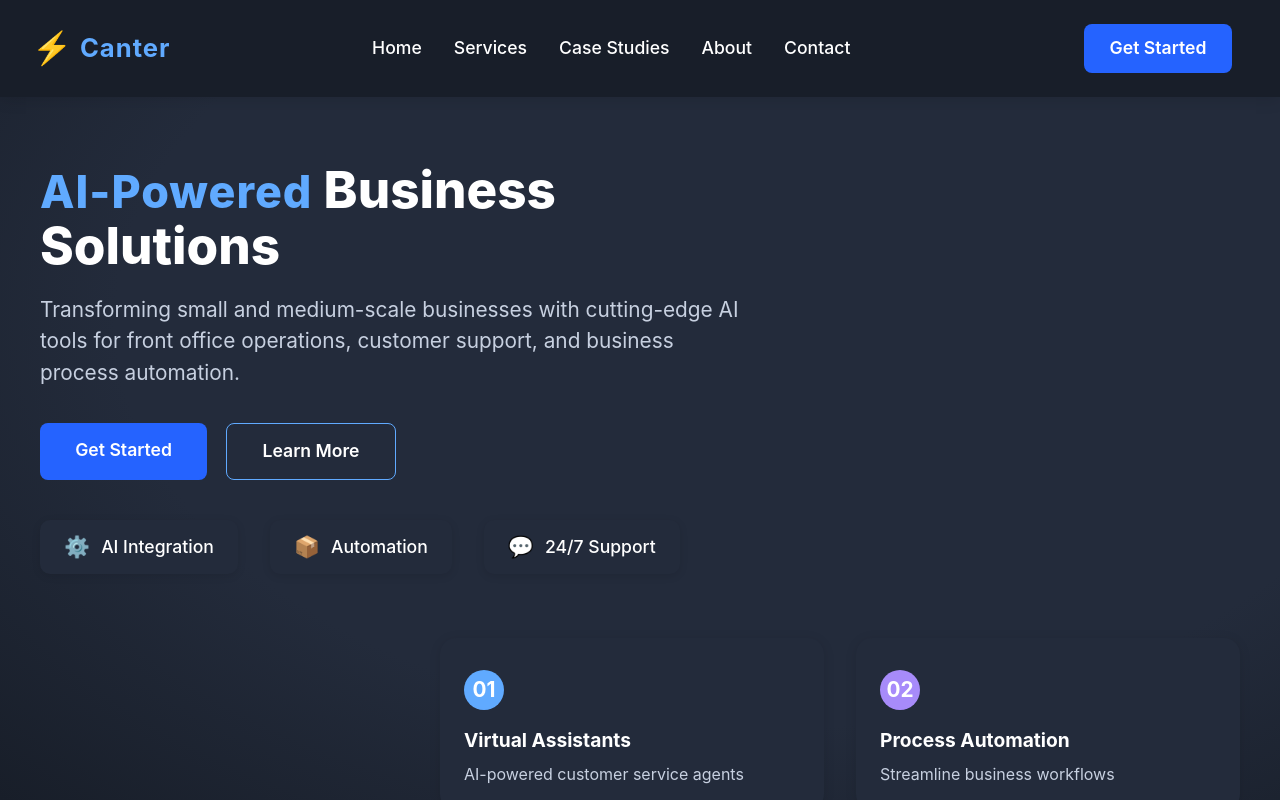
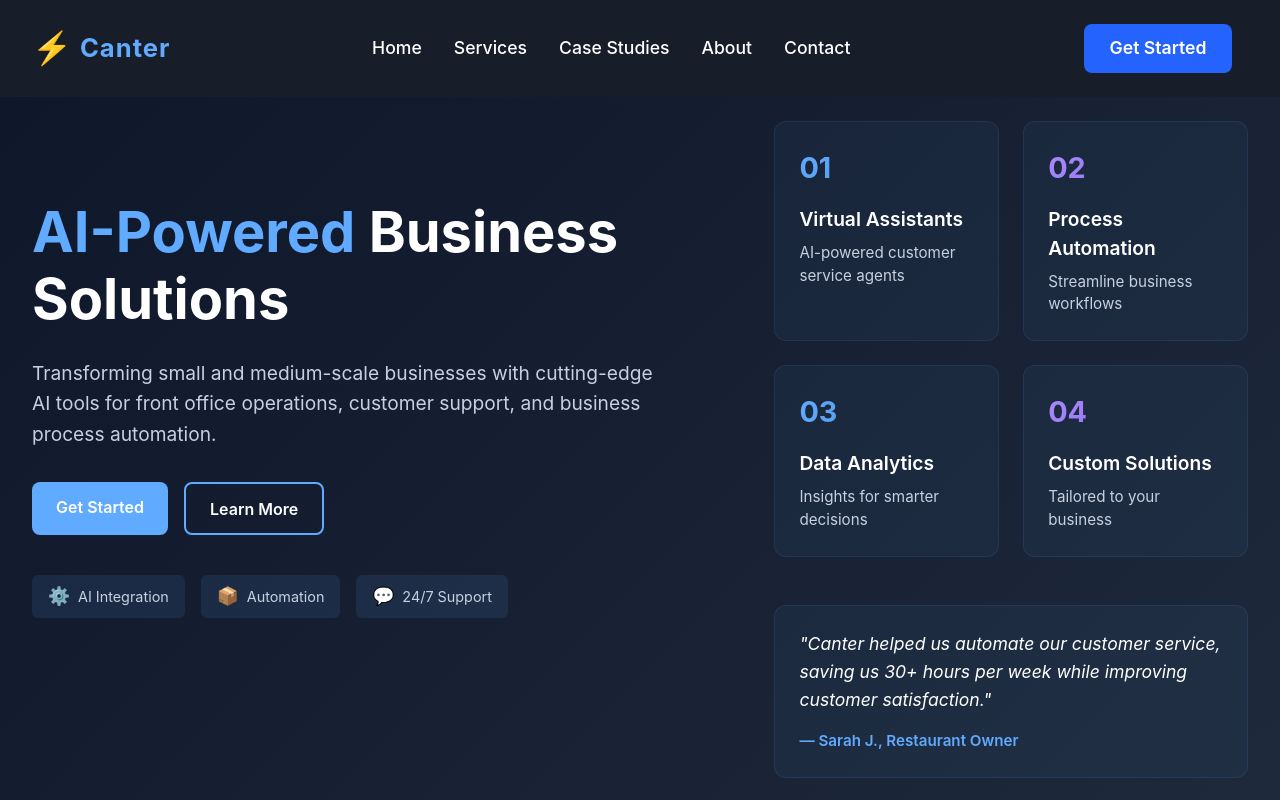
Before and after one commit to MasterKnown1610/canter-website, a React (Vite) app: page / in a window 1280 px wide. Shown: the top 800 px of the page. Built offline with nearby package versions, Linux system fonts and the light colour scheme.

Commit message:
first commit

```diff
--- a/src/App.jsx
+++ b/src/App.jsx
@@ -1,8 +1,6 @@
 import "./App.scss";
 import Header from "./components/Header";
-import Hero from "./components/Hero";
-import Features from "./components/Features";
-import Testimonial from "./components/Testimonial";
+import HeroFeatures from "./components/HeroFeatures";
 import About from "./components/About";
 import Services from "./components/Services";
 import CaseStudies from "./components/CaseStudies";
@@ -11,12 +9,10 @@ import Footer from "./components/Footer";
 
 function App() {
   return (
-    <div className="canter-app">
+    <div className="app">
       <Header />
       <main>
-        <Hero />
-        <Features />
-        <Testimonial />
+        <HeroFeatures />
         <About />
         <Services />
         <CaseStudies />
--- a/src/components/Features.scss
+++ b/src/components/Features.scss
@@ -1,57 +1,57 @@
 .features {
   width: 100%;
-  max-width: 1200px;
-  margin: 0 auto;
-  padding: 2rem 2rem 0 2rem;
-  display: flex;
-  flex-direction: column;
-  align-items: flex-end;
 }
 
 .features__grid {
   display: grid;
   grid-template-columns: repeat(2, 1fr);
-  gap: 2rem;
-  width: 100%;
-  max-width: 800px;
+  gap: 1.5rem;
 }
 
 .features__card {
-  background: #232b3b;
-  border-radius: 16px;
-  padding: 2rem 1.5rem 1.5rem 1.5rem;
-  box-shadow: 0 2px 12px 0 rgba(0, 0, 0, 0.1);
-  display: flex;
-  flex-direction: column;
-  align-items: flex-start;
-  min-width: 220px;
+  background: rgba(96, 170, 255, 0.05);
+  border: 1px solid rgba(96, 170, 255, 0.1);
+  border-radius: 12px;
+  padding: 1.5rem;
+  transition: transform 0.3s ease, box-shadow 0.3s ease;
 }
+
+.features__card:hover {
+  transform: translateY(-5px);
+  box-shadow: 0 10px 20px rgba(0, 0, 0, 0.1);
+  background: rgba(96, 170, 255, 0.08);
+}
+
 .features__number {
-  font-size: 1.3rem;
+  font-size: 1.8rem;
   font-weight: 700;
-  border-radius: 50%;
-  width: 2.5rem;
-  height: 2.5rem;
-  display: flex;
-  align-items: center;
-  justify-content: center;
   margin-bottom: 1rem;
+  background: linear-gradient(135deg, #60aaff 0%, #4d8fcc 100%);
+  -webkit-background-clip: text;
+  -webkit-text-fill-color: transparent;
 }
-.features__number--blue {
-  background: #60aaff;
-  color: #fff;
+
+.features__number--purple {
+  background: linear-gradient(135deg, #a78bfa 0%, #8b5cf6 100%);
+  -webkit-background-clip: text;
+  -webkit-text-fill-color: transparent;
 }
-.features__number--purple {
-  background: #a78bfa;
-  color: #fff;
-}
+
 .features__title {
   font-size: 1.2rem;
-  font-weight: 700;
+  font-weight: 600;
+  color: #fff;
   margin-bottom: 0.5rem;
-  color: #fff;
 }
+
 .features__desc {
   color: #c7d0e0;
-  font-size: 1rem;
+  font-size: 0.95rem;
+  line-height: 1.5;
 }
+
+@media (max-width: 768px) {
+  .features__grid {
+    grid-template-columns: 1fr;
+  }
+}
--- a/src/components/Hero.scss
+++ b/src/components/Hero.scss
@@ -1,90 +1,102 @@
 .hero {
   width: 100%;
-  max-width: 1200px;
-  margin: 0 auto;
-  padding: 4rem 2rem 2rem 2rem;
-  display: flex;
-  flex-direction: column;
-  align-items: flex-start;
+  padding: 2rem 0;
 }
 
 .hero__content {
-  max-width: 700px;
+  max-width: 100%;
+}
+
+.hero h1 {
+  font-size: 3.5rem;
+  line-height: 1.2;
+  margin-bottom: 1.5rem;
+  color: #fff;
 }
 
 .hero__highlight {
   color: #60aaff;
-  font-weight: 800;
-  font-size: 2.8rem;
-  letter-spacing: 1px;
-}
-
-.hero h1 {
-  font-size: 3.2rem;
-  font-weight: 800;
-  margin: 0 0 1.2rem 0;
-  color: #fff;
 }
 
 .hero__subtitle {
-  font-size: 1.3rem;
+  font-size: 1.2rem;
+  line-height: 1.6;
   color: #c7d0e0;
-  margin-bottom: 2.2rem;
+  margin-bottom: 2rem;
+  max-width: 90%;
 }
 
 .hero__actions {
   display: flex;
-  gap: 1.2rem;
+  gap: 1rem;
   margin-bottom: 2.5rem;
 }
 
 .hero__btn {
-  padding: 0.9rem 2.2rem;
+  padding: 0.8rem 1.5rem;
   border-radius: 8px;
-  font-size: 1.1rem;
   font-weight: 600;
   text-decoration: none;
-  transition: background 0.2s, color 0.2s;
-  border: none;
-  outline: none;
-  cursor: pointer;
-  display: inline-block;
+  transition: all 0.3s ease;
 }
+
 .hero__btn--primary {
-  background: #2563ff;
+  background: #60aaff;
   color: #fff;
 }
+
 .hero__btn--primary:hover {
-  background: #1e4db7;
+  background: #4d8fcc;
+  transform: translateY(-2px);
 }
+
 .hero__btn--secondary {
-  background: #232b3b;
+  background: transparent;
   color: #fff;
-  border: 1px solid #60aaff;
+  border: 2px solid #60aaff;
 }
+
 .hero__btn--secondary:hover {
-  background: #181e29;
-  color: #60aaff;
+  background: rgba(96, 170, 255, 0.1);
+  transform: translateY(-2px);
 }
 
 .hero__tags {
   display: flex;
-  gap: 2rem;
-  margin-top: 1.5rem;
+  flex-wrap: wrap;
+  gap: 1rem;
 }
+
 .hero__tag {
-  background: #232b3b;
-  color: #fff;
-  padding: 0.7rem 1.5rem;
-  border-radius: 10px;
-  font-size: 1.1rem;
   display: flex;
   align-items: center;
-  gap: 0.7rem;
-  font-weight: 500;
-  box-shadow: 0 2px 8px 0 rgba(0, 0, 0, 0.1);
+  gap: 0.5rem;
+  padding: 0.5rem 1rem;
+  background: rgba(96, 170, 255, 0.1);
+  border-radius: 6px;
+  color: #c7d0e0;
+  font-size: 0.9rem;
 }
+
 .hero__tag-icon {
-  font-size: 1.3rem;
-  color: #a78bfa;
+  font-size: 1.1rem;
 }
+
+@media (max-width: 768px) {
+  .hero h1 {
+    font-size: 2.5rem;
+  }
+
+  .hero__subtitle {
+    font-size: 1.1rem;
+  }
+
+  .hero__actions {
+    flex-direction: column;
+  }
+
+  .hero__btn {
+    width: 100%;
+    text-align: center;
+  }
+}
--- /dev/null
+++ b/src/components/HeroFeatures.jsx
@@ -0,0 +1,22 @@
+import Hero from "./Hero";
+import Features from "./Features";
+import Testimonial from "./Testimonial";
+import "./HeroFeatures.scss";
+
+function HeroFeatures() {
+  return (
+    <div className="hero-features">
+      <div className="hero-features__container">
+        <div className="hero-features__hero">
+          <Hero />
+        </div>
+        <div className="hero-features__right">
+          <Features />
+          <Testimonial />
+        </div>
+      </div>
+    </div>
+  );
+}
+
+export default HeroFeatures;
--- /dev/null
+++ b/src/components/HeroFeatures.scss
@@ -0,0 +1,38 @@
+.hero-features {
+  width: 100%;
+  min-height: 80vh;
+  background: linear-gradient(135deg, #0f172a 0%, #1e293b 100%);
+  padding: 1.5rem 0;
+}
+
+.hero-features__container {
+  max-width: 1400px;
+  margin: 0 auto;
+  padding: 0 2rem;
+  display: flex;
+  gap: 2rem;
+  align-items: flex-start;
+}
+
+.hero-features__hero {
+  flex: 1.2;
+}
+
+.hero-features__right {
+  flex: 0.8;
+  display: flex;
+  flex-direction: column;
+  gap: 2rem;
+}
+
+@media (max-width: 1024px) {
+  .hero-features__container {
+    flex-direction: column;
+    gap: 1.5rem;
+  }
+
+  .hero-features__hero,
+  .hero-features__right {
+    width: 100%;
+  }
+}
--- a/src/components/Testimonial.scss
+++ b/src/components/Testimonial.scss
@@ -1,26 +1,31 @@
 .testimonial {
-  width: 100%;
-  max-width: 800px;
-  margin: 2.5rem auto 0 auto;
-  background: #181e29;
-  border-radius: 16px;
-  border: 3px solid #a78bfa;
-  padding: 2rem 2.5rem;
-  box-shadow: 0 2px 12px 0 rgba(0, 0, 0, 0.1);
-  display: flex;
-  flex-direction: column;
-  align-items: flex-start;
+  background: rgba(96, 170, 255, 0.05);
+  border: 1px solid rgba(96, 170, 255, 0.1);
+  border-radius: 12px;
+  padding: 1.5rem;
+  margin-top: 1rem;
 }
 
 .testimonial__quote {
+  font-size: 1.1rem;
+  line-height: 1.6;
   color: #fff;
-  font-size: 1.15rem;
-  margin: 0 0 1.2rem 0;
+  margin: 0 0 1rem 0;
   font-style: italic;
 }
 
 .testimonial__author {
-  color: #fff;
-  font-weight: 700;
-  font-size: 1rem;
+  color: #60aaff;
+  font-weight: 600;
+  font-size: 0.95rem;
 }
+
+@media (max-width: 768px) {
+  .testimonial {
+    margin-top: 0.5rem;
+  }
+
+  .testimonial__quote {
+    font-size: 1rem;
+  }
+}
```
